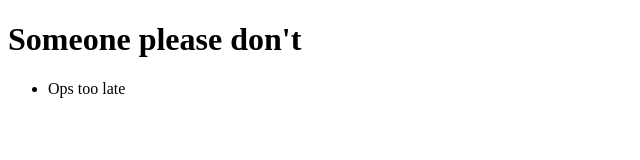
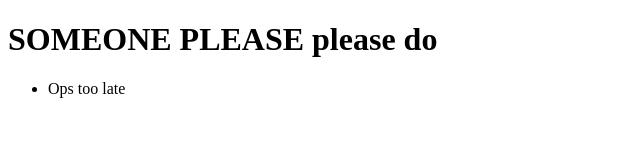
Before and after one commit to joycieyu/team-lab-practice, a plain HTML site: page index.html in a window 1280 px wide. Shown: the whole page, without its empty margins (0-640 px from the left). Drawn offline with Linux system fonts and the light colour scheme.

Commit message:
person 4

```diff
--- a/index.html
+++ b/index.html
@@ -5,7 +5,7 @@
    <title>Who screwed up?!</title>
 </head>
 <body>
-   <h1>Someone please don't</h1>
+   <h1>SOMEONE PLEASE please do</h1>
    <ul>
       <li>Ops too late</li>
    </ul>
```
